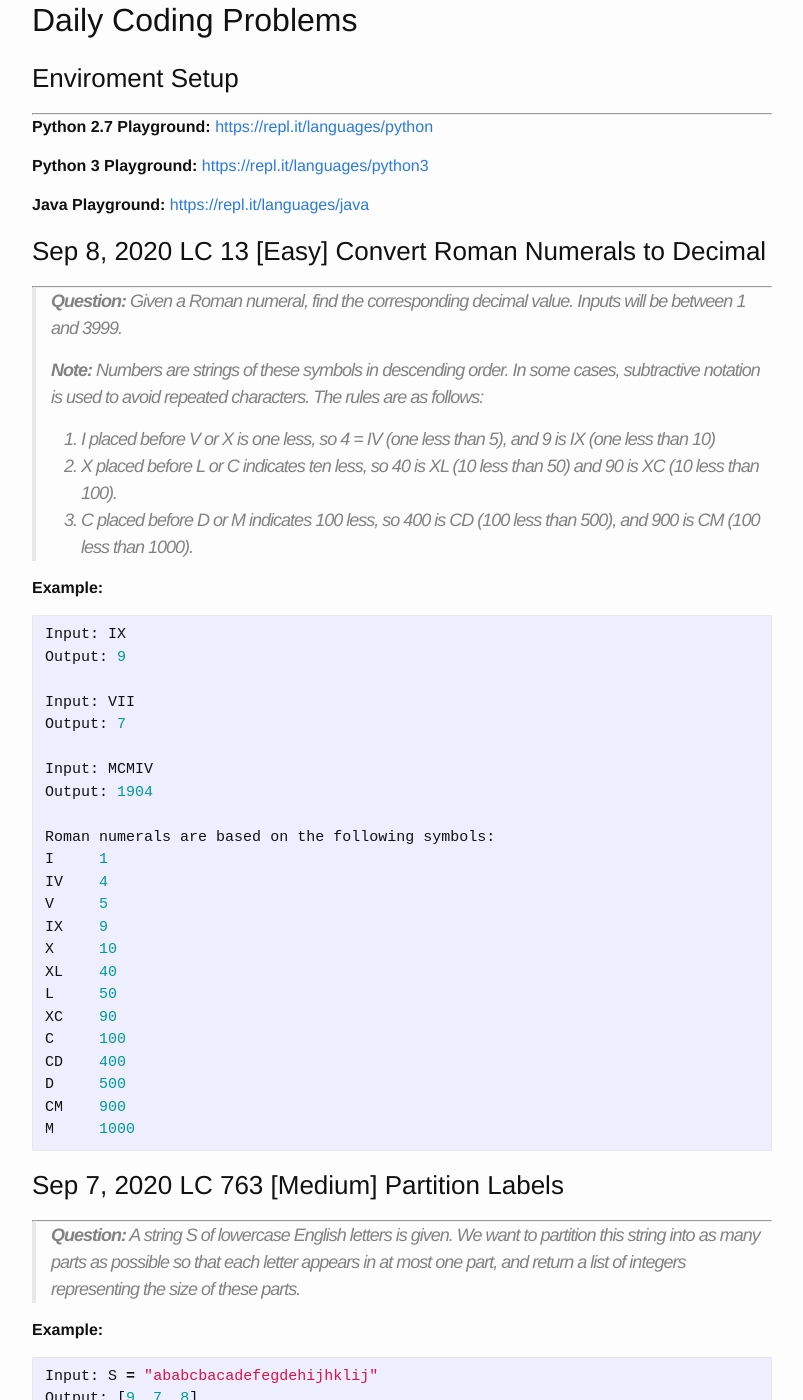
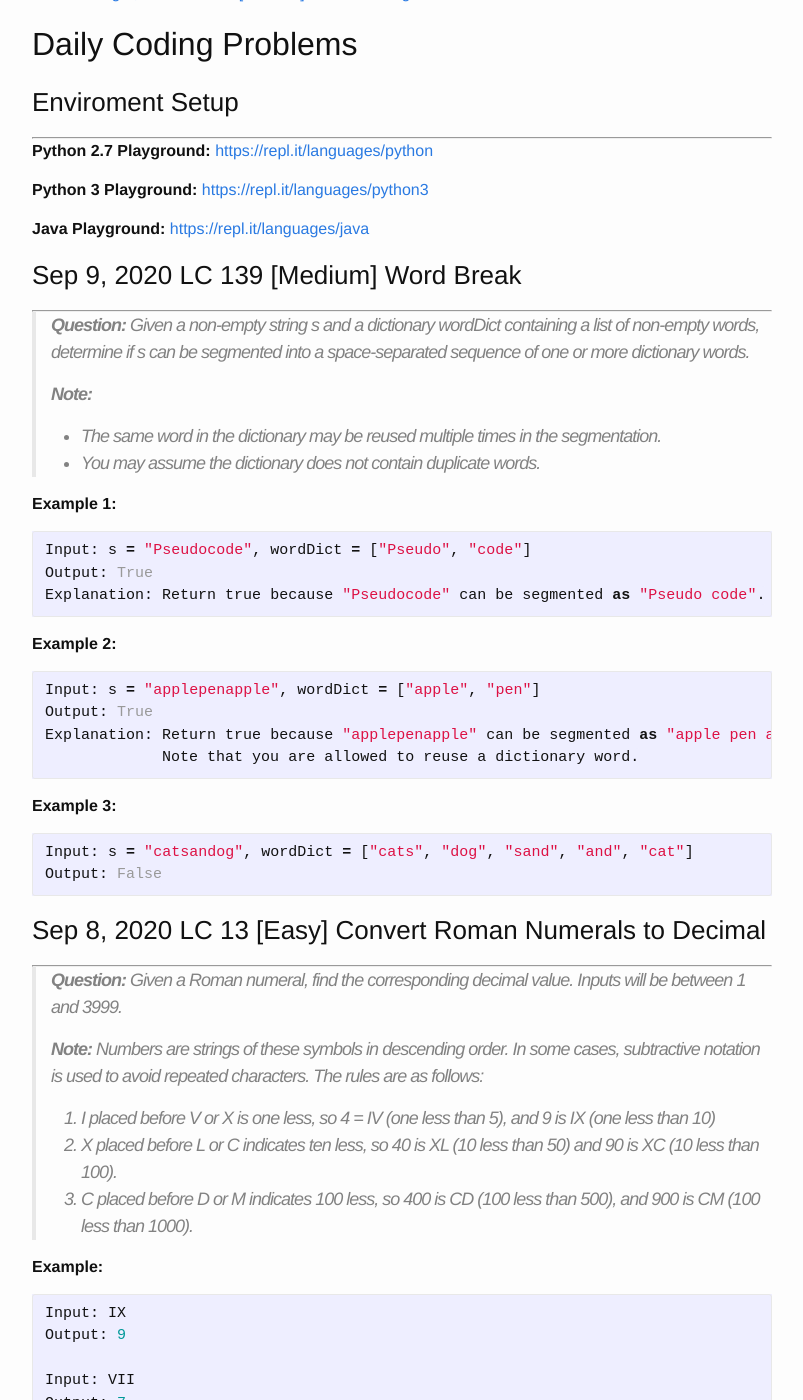
Before and after one commit to trsong/trsong.github.io, a Jekyll site: the page built from _posts/2020-08-01-DailyQuestionsAug.md, in a window 1280 px wide and 1400 px high, scrolled down 1203 px. Shown: the whole window, without its empty margins (238-1041 px from the left). Built offline with Jekyll 4.4.1, drawn with Linux system fonts in a browser that asks for light colours; some of the changed text lies outside the part shown.

Commit message:
Add Sep 9 question

````diff
--- a/_posts/2020-08-01-DailyQuestionsAug.md
+++ b/_posts/2020-08-01-DailyQuestionsAug.md
@@ -18,6 +18,35 @@ categories: Python/Java
 
 **Java Playground:** [https://repl.it/languages/java](https://repl.it/languages/java)
 
+
+### Sep 9, 2020 LC 139 \[Medium\] Word Break
+---
+> **Question:** Given a non-empty string s and a dictionary wordDict containing a list of non-empty words, determine if s can be segmented into a space-separated sequence of one or more dictionary words.
+>
+> **Note:**
+> * The same word in the dictionary may be reused multiple times in the segmentation.
+> * You may assume the dictionary does not contain duplicate words.
+
+**Example 1:**
+```py
+Input: s = "Pseudocode", wordDict = ["Pseudo", "code"]
+Output: True
+Explanation: Return true because "Pseudocode" can be segmented as "Pseudo code".
+```
+
+**Example 2:**
+```py
+Input: s = "applepenapple", wordDict = ["apple", "pen"]
+Output: True
+Explanation: Return true because "applepenapple" can be segmented as "apple pen apple".
+             Note that you are allowed to reuse a dictionary word.
+```
+
+**Example 3:**
+```py
+Input: s = "catsandog", wordDict = ["cats", "dog", "sand", "and", "cat"]
+Output: False
+```
 
 
 ### Sep 8, 2020 LC 13 \[Easy\] Convert Roman Numerals to Decimal
````
